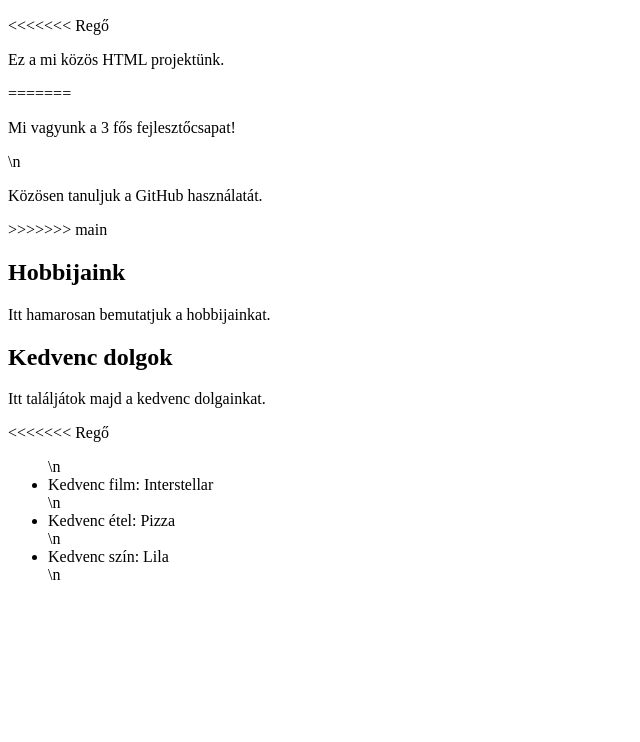
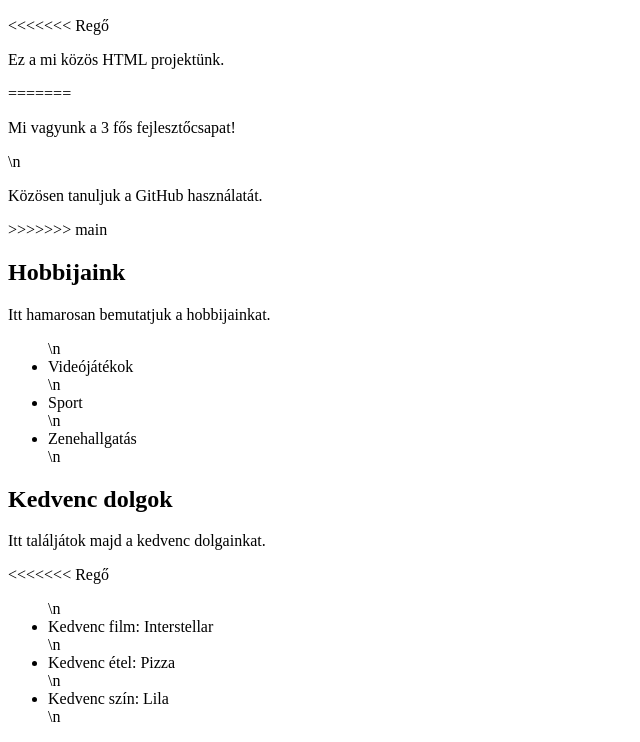
Before and after one commit to IzmosMalac/csapat-weboldal, a plain HTML site: page index.html in a window 1280 px wide. Shown: the part 110-852 px from the top of the page, without its empty margins (0-640 px from the left). Before the commit the page ends 800 px from the top, so only its background shows below. Drawn offline with Linux system fonts and the light colour scheme.

Commit message:
Update index.html

```diff
--- a/index.html
+++ b/index.html
@@ -15,6 +15,7 @@
   >>>>>>> main
 <h2>Hobbijaink</h2>
 <p>Itt hamarosan bemutatjuk a hobbijainkat.</p>
+    <ul>\n <li>Videójátékok</li>\n <li>Sport</li>\n <li>Zenehallgatás</li>\n</ul>
 <h2>Kedvenc dolgok</h2>
 <p>Itt találjátok majd a kedvenc dolgainkat.</p><<<<<<< Regő
 <ul>\n <li>Kedvenc film: Interstellar</li>\n <li>Kedvenc étel: Pizza</li>\n <li>Kedvenc szín:
```
